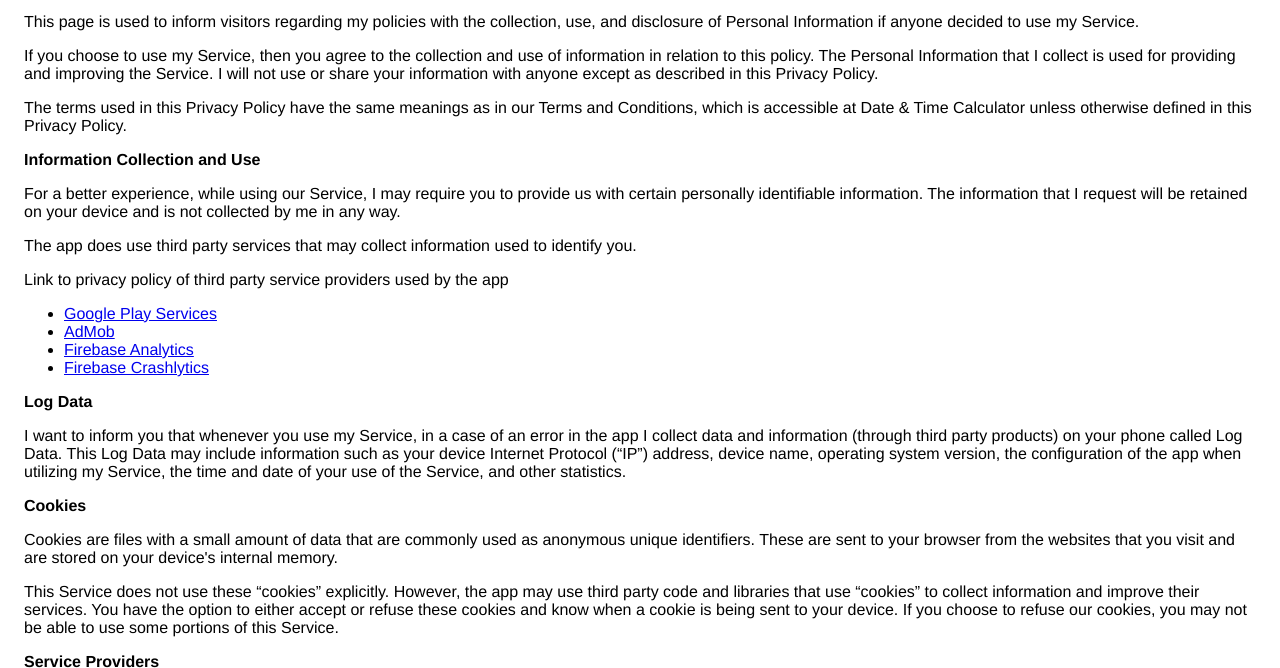
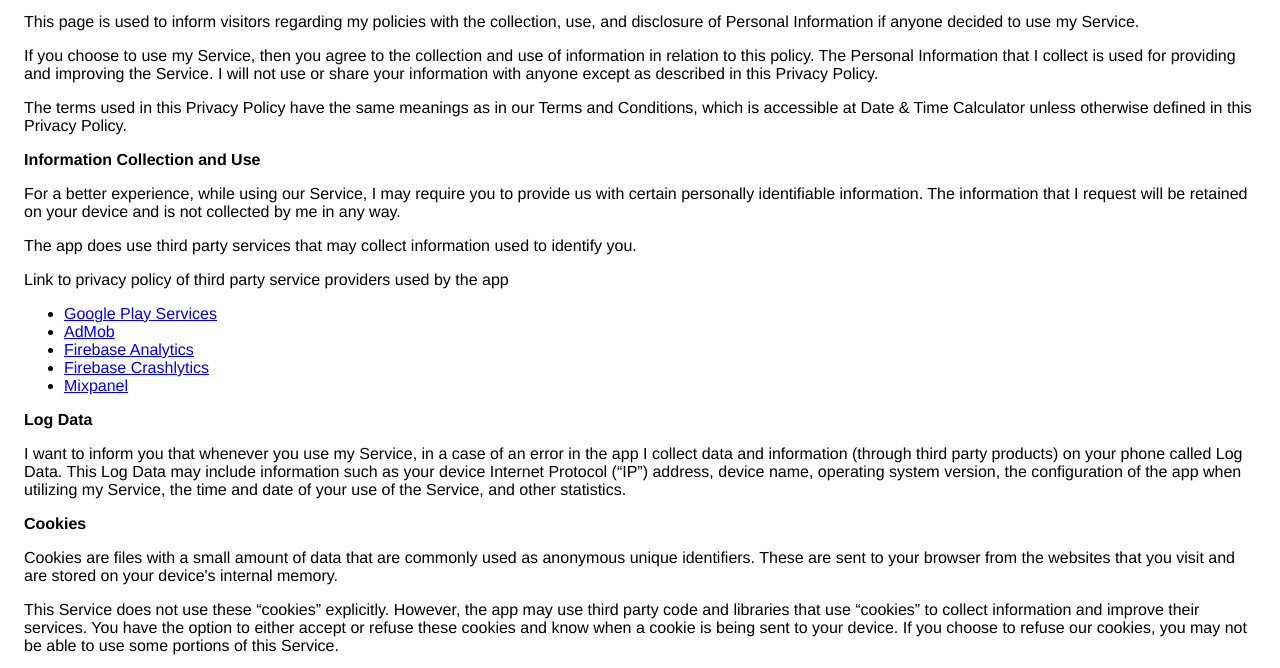
Before and after one commit to sachinsabu91/Privacy-Policy, a plain HTML site: page index.html in a window 1280 px wide. Shown: the part 113-781 px from the top of the page. Drawn offline with Linux system fonts and the light colour scheme.

Commit message:
Update index.html

```diff
--- a/index.html
+++ b/index.html
@@ -42,7 +42,7 @@
                   </p> <div><p>
                       Link to privacy policy of third party service providers
                       used by the app
-                    </p> <ul><li><a href="https://www.google.com/policies/privacy/" target="_blank">Google Play Services</a></li><li><a href="https://support.google.com/admob/answer/6128543?hl=en" target="_blank">AdMob</a></li><li><a href="https://firebase.google.com/policies/analytics" target="_blank">Firebase Analytics</a></li><li><a href="https://firebase.google.com/terms/crashlytics" target="_blank">Firebase Crashlytics</a></li><!----><!----><!----><!----><!----><!----><!----><!----><!----><!----></ul></div> <p><strong>Log Data</strong></p> <p>
+                    </p> <ul><li><a href="https://www.google.com/policies/privacy/" target="_blank">Google Play Services</a></li><li><a href="https://support.google.com/admob/answer/6128543?hl=en" target="_blank">AdMob</a></li><li><a href="https://firebase.google.com/policies/analytics" target="_blank">Firebase Analytics</a></li><li><a href="https://firebase.google.com/terms/crashlytics" target="_blank">Firebase Crashlytics</a></li><li><a href="https://mixpanel.com/legal/privacy-policy/" target="_blank"> Mixpanel</a></li><!----><!----><!----><!----><!----><!----><!----><!----><!----><!----></ul></div> <p><strong>Log Data</strong></p> <p>
                     I want to inform you that whenever
                     you use my Service, in a case of an error in the
                     app I collect data and information (through third
```
